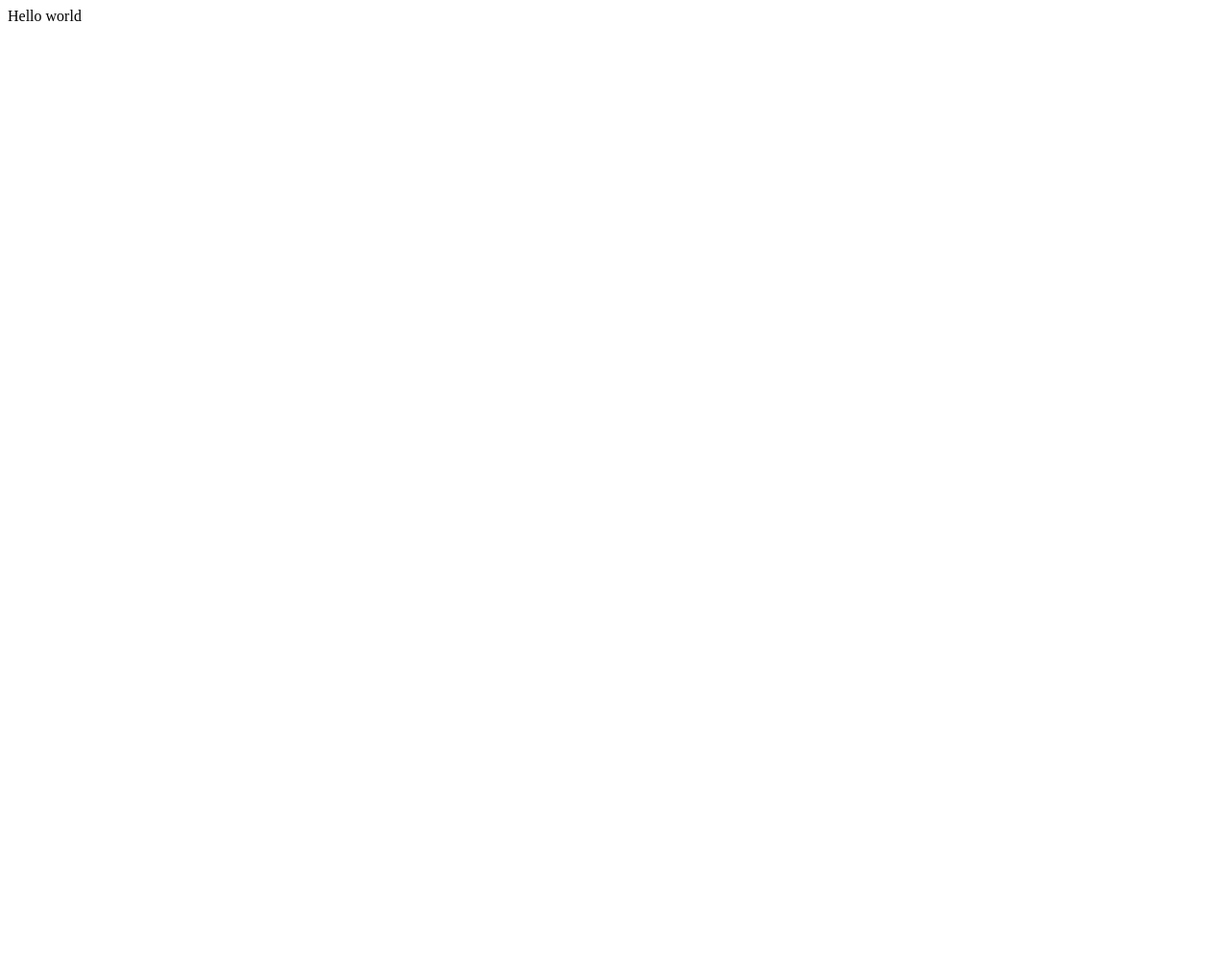
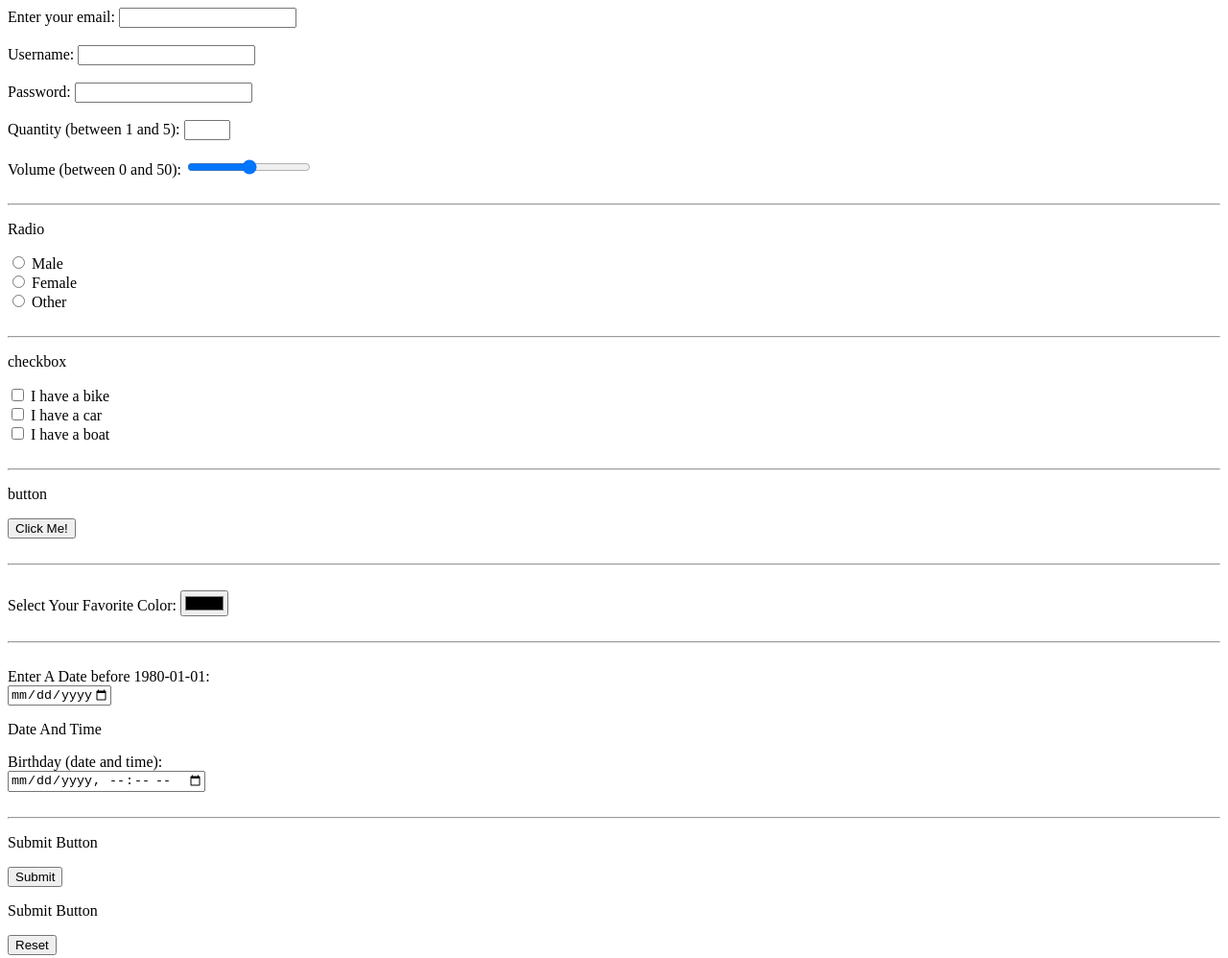
Before and after one commit to 202404-Y-ZA-FSW/html-activity-2-samuelthis, a plain HTML site: page index.html in a window 1280 px wide. Shown: the whole page at 96% size. Before the commit the page ends 800 px from the top, so only its background shows below. Drawn offline with Linux system fonts and the light colour scheme.

Commit message:
Update index.html

```diff
--- a/index.html
+++ b/index.html
@@ -3,9 +3,85 @@
   <head>
     <meta charset="utf-8" />
     <meta name="viewport" content="width=device-width" />
-    <title>replit</title>
+    <title>HTML PROJECT 2</title>
   </head>
   <body>
-    Hello world
+    <form>
+      <label for="email">Enter your email:</label>
+      <input type="email" name="" id="email">
+      <br>
+      <br>
+      <label for="text">Username:</label>
+      <input type="text" name="" id="text">
+      <br>
+      <br>
+      <label for="text">Password:</label>
+      <input type="password" name="" id="text">
+      <br>
+      <br>
+      <label for="quantity">Quantity (between 1 and 5):</label>
+      <input type="number"  id="quantity" min="1" max="5">
+      <br>
+      <br>
+      <label for="volume">Volume (between 0 and 50):</label>
+      <input type="range" min="0" max="50" id="volume">
+      <br>
+      <br>
+      <hr>
+      <p>Radio</p>
+      <input type="radio" id="male" value="male" name="gender">
+      <label for="male">Male</label>
+      <br>
+      <input type="radio" id="female" value="female" name="gender">
+      <label for="female">Female</label>
+      <br>
+      <input type="radio"  id="other" value="other" name="gender">
+      <label for="other">Other</label>
+      <br>
+      <br>
+      <hr>
+      <p>checkbox</p>
+      <input type="checkbox" id="bike">
+      <label for="bike">I have a bike</label>
+      <br>
+      <input type="checkbox" id="car" value="car">
+      <label for="car">I have a car</label>
+      <br>
+      <input type="checkbox" id="boat" value="boat">
+      <label for="boat">I have a boat</label>
+      <br>
+      <br>
+      <hr>
+      <p>button</p>
+      <input type="button" value="Click Me!">
+      <br>
+      <br>
+      <hr>
+      <br>
+      <label for="color">Select Your Favorite Color:</label>
+      <input type="color" id="color">
+      <br>
+      <br>
+      <hr>
+      <br>
+      <label for="date">Enter A Date before 1980-01-01:</label>
+      <br>
+      <input type="date" max="1979-12-31" id="date">
+      <br>
+      <p>Date And Time</p>
+      <label for="bd">Birthday (date and time):</label>
+      <br>
+      <input type="datetime-local" max="1979-12-31" id="bd">
+      <br>
+      <br>
+      <hr>
+      <p>Submit Button</p>
+      <button>Submit</button>
+      <br>
+      <p>Submit Button</p>
+      <input type="reset">
+      <br>
+      <br>
+    </form>
   </body>
 </html>
```
